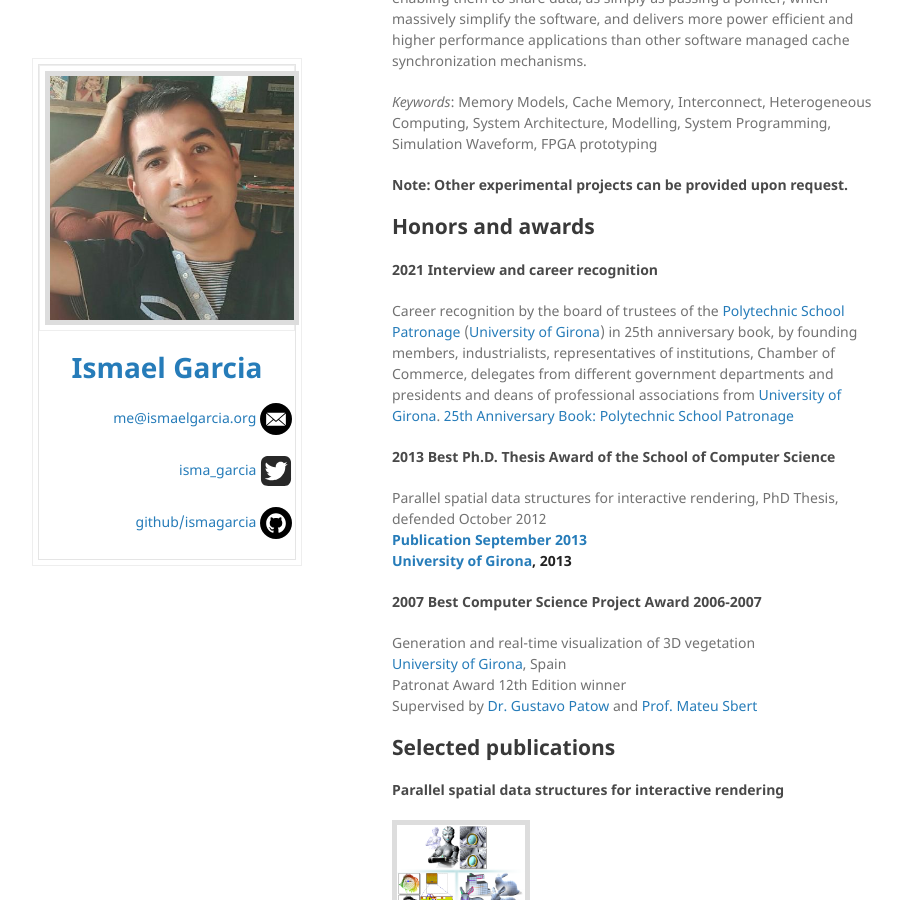
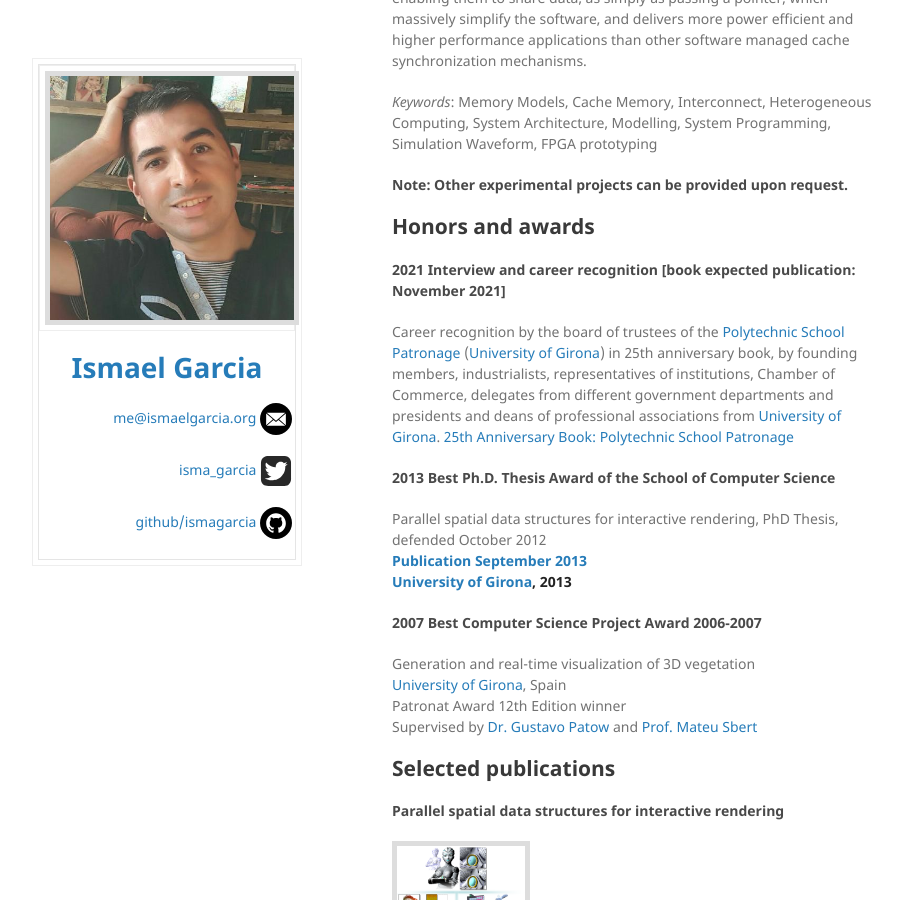
Before and after one commit to ismagarcia/me, a Jekyll site: the page built from index.md, in a window 1280 px wide and 900 px high, scrolled down 2921 px. Shown: the whole window, without its empty margins (178-1080 px from the left). Built offline with Jekyll 4.4.1, drawn with Linux system fonts in a browser that asks for light colours; nearby versions of some CDN libraries; the repository's description, which GitHub fills in, is left out.

Commit message:
Add book publication date

```diff
--- a/index.md
+++ b/index.md
@@ -203,7 +203,7 @@ _Keywords_: Memory Models, Cache Memory, Interconnect, Heterogeneous Computing,
 
 ## Honors and awards
 
-#### 2021        Interview and career recognition
+#### 2021        Interview and career recognition [book expected publication: November 2021]
 Career recognition by the board of trustees of the <a href="https://patronateps.udg.edu/">Polytechnic School Patronage</a> (<a href="https://www.udg.edu/en/">University of Girona</a>) in 25th anniversary book, by founding members, industrialists, representatives of institutions, Chamber of Commerce, delegates from different government departments and presidents and deans of professional associations from <a href="https://www.udg.edu/en/">University of Girona</a>.
 <a href="https://patronateps.udg.edu/llibre-25-anys-premis-patronat/">25th Anniversary Book: Polytechnic School Patronage</a>
 
```
